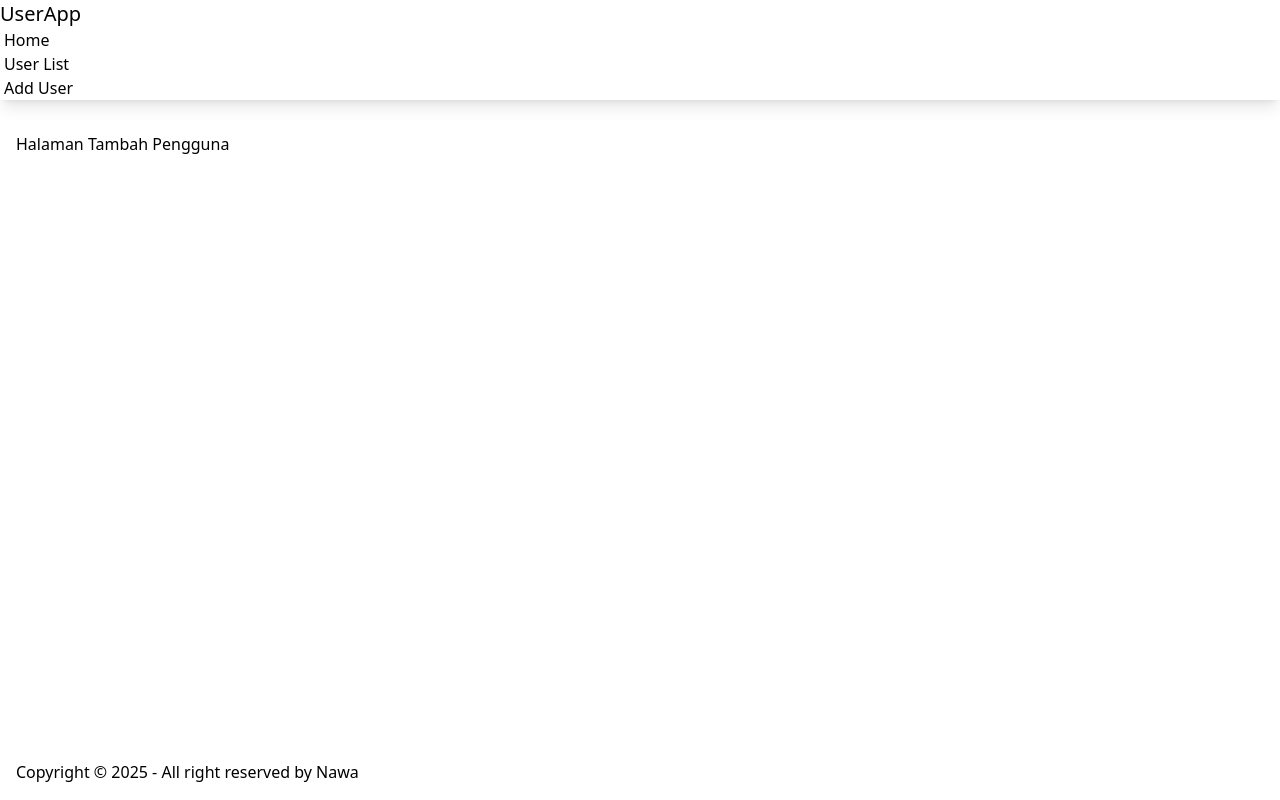
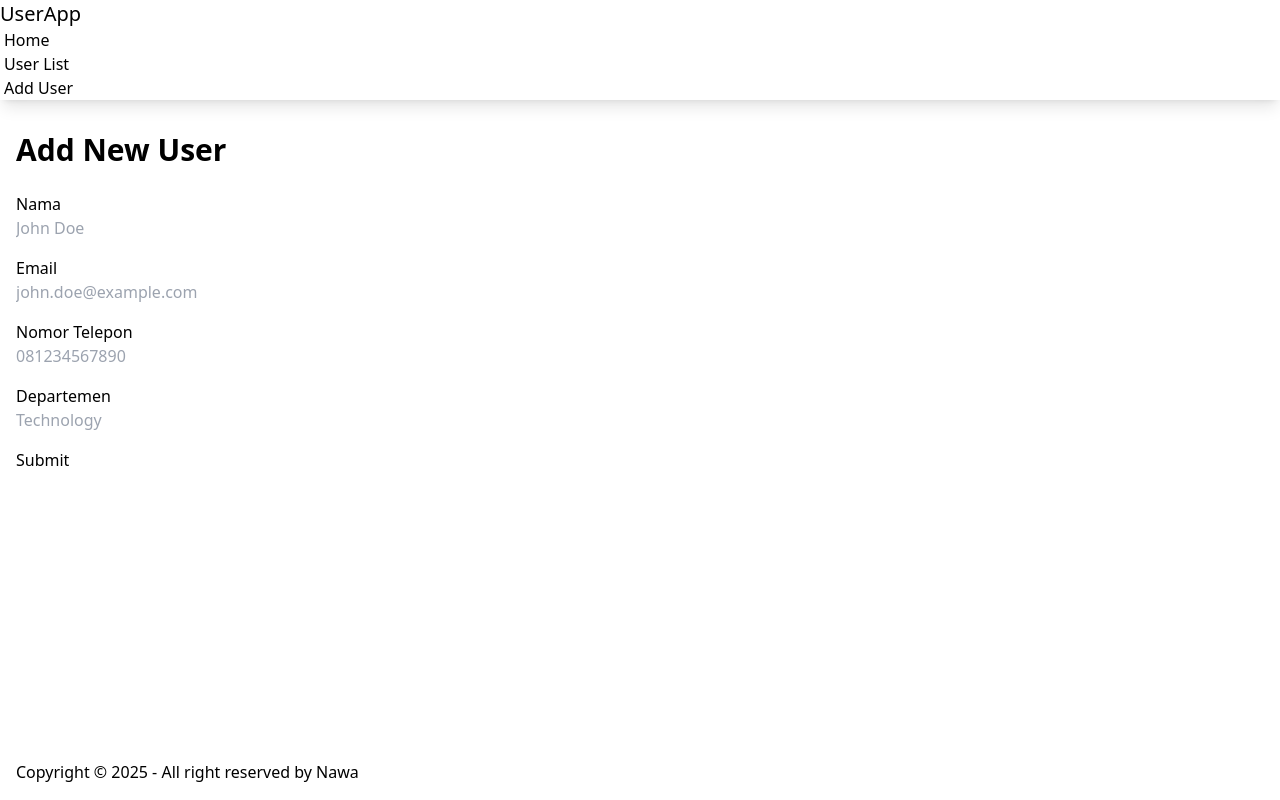
Before and after one commit to mohamadsolkhannawawi/user-management-app, a React (Vite) app in the folder client/: page /add-user in a window 1280 px wide. Built offline with nearby package versions, Linux system fonts and the light colour scheme; the HTML template or start-up script is replaced by a standard one.

Commit message:
feat(client): implement add user form and functionality

```diff
--- a/client/src/pages/AddUserPage.tsx
+++ b/client/src/pages/AddUserPage.tsx
@@ -1,4 +1,138 @@
+// src/pages/AddUserPage.tsx
+
+import { useState } from 'react';
+import axios from 'axios';
+import { useNavigate } from 'react-router-dom';
+
 const AddUserPage = () => {
-    return <div>Halaman Tambah Pengguna</div>;
+    // Hook to programmatically navigate to other pages
+    const navigate = useNavigate();
+
+    // State for form inputs
+    const [formData, setFormData] = useState({
+        nama: '',
+        email: '',
+        nomorTelepon: '',
+        departemen: '',
+    });
+
+    const [isSubmitting, setIsSubmitting] = useState(false);
+    const [error, setError] = useState<string | null>(null);
+
+    // Handles changes in form inputs
+    const handleChange = (e: React.ChangeEvent<HTMLInputElement>) => {
+        setFormData({
+            ...formData,
+            [e.target.name]: e.target.value,
+        });
+    };
+
+    // Handles form submission
+    const handleSubmit = async (e: React.FormEvent<HTMLFormElement>) => {
+        e.preventDefault();
+        setIsSubmitting(true);
+        setError(null);
+
+        try {
+            await axios.post('http://localhost:5001/api/users', formData);
+            // If successful, navigate to the user list page
+            navigate('/users');
+        } catch (err: any) {
+            console.error(err);
+            // Set a user-friendly error message
+            setError(
+                err.response?.data?.message ||
+                    'Failed to add user. Please check your input.'
+            );
+        } finally {
+            setIsSubmitting(false);
+        }
+    };
+
+    return (
+        <div>
+            <h1 className="text-3xl font-bold mb-6">Add New User</h1>
+            <form onSubmit={handleSubmit} className="max-w-lg">
+                <div className="form-control mb-4">
+                    <label className="label">
+                        <span className="label-text">Nama</span>
+                    </label>
+                    <input
+                        type="text"
+                        name="nama"
+                        value={formData.nama}
+                        onChange={handleChange}
+                        placeholder="John Doe"
+                        className="input input-bordered w-full"
+                        required
+                    />
+                </div>
+
+                <div className="form-control mb-4">
+                    <label className="label">
+                        <span className="label-text">Email</span>
+                    </label>
+                    <input
+                        type="email"
+                        name="email"
+                        value={formData.email}
+                        onChange={handleChange}
+                        placeholder="john.doe@example.com"
+                        className="input input-bordered w-full"
+                        required
+                    />
+                </div>
+
+                <div className="form-control mb-4">
+                    <label className="label">
+                        <span className="label-text">Nomor Telepon</span>
+                    </label>
+                    <input
+                        type="text"
+                        name="nomorTelepon"
+                        value={formData.nomorTelepon}
+                        onChange={handleChange}
+                        placeholder="081234567890"
+                        className="input input-bordered w-full"
+                        required
+                    />
+                </div>
+
+                <div className="form-control mb-4">
+                    <label className="label">
+                        <span className="label-text">Departemen</span>
+                    </label>
+                    <input
+                        type="text"
+                        name="departemen"
+                        value={formData.departemen}
+                        onChange={handleChange}
+                        placeholder="Technology"
+                        className="input input-bordered w-full"
+                        required
+                    />
+                </div>
+
+                {/* Display error message if submission fails */}
+                {error && (
+                    <div role="alert" className="alert alert-error mb-4">
+                        {error}
+                    </div>
+                )}
+
+                <button
+                    type="submit"
+                    className="btn btn-primary"
+                    disabled={isSubmitting}
+                >
+                    {isSubmitting && (
+                        <span className="loading loading-spinner"></span>
+                    )}
+                    Submit
+                </button>
+            </form>
+        </div>
+    );
 };
+
 export default AddUserPage;
```
